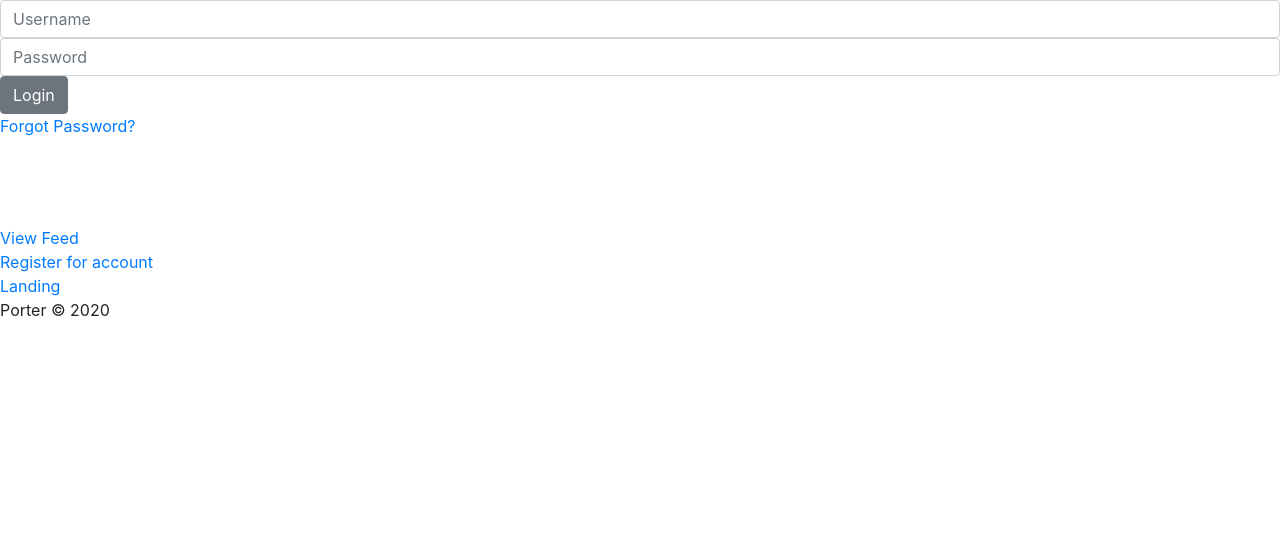
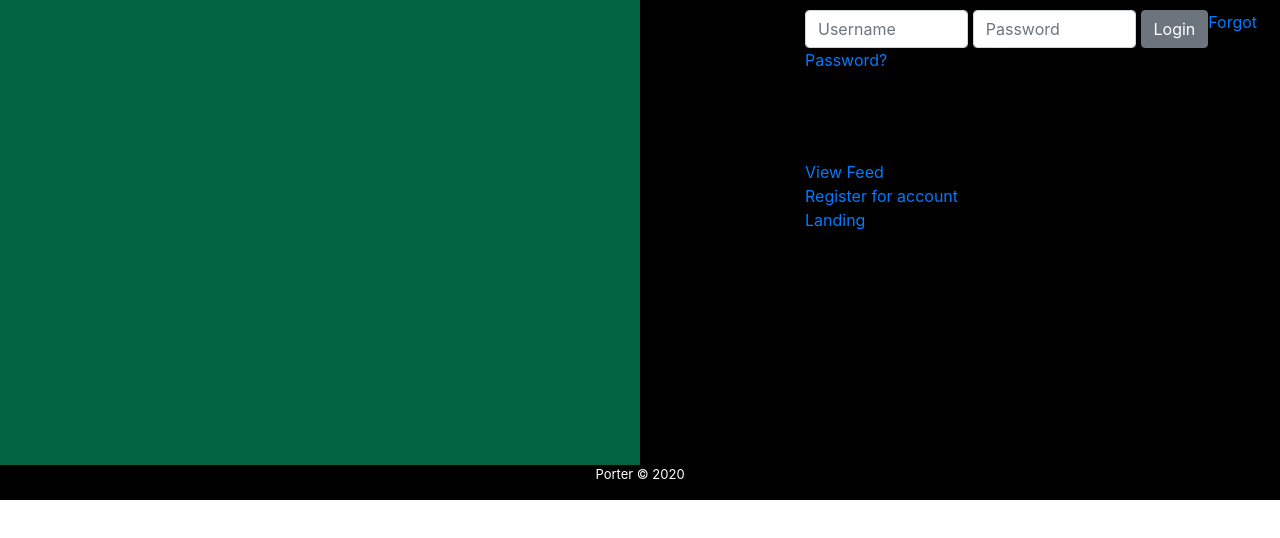
Before and after one commit to connorcaseyc/porter, a React (Create React App) app in the folder FrontEnd/porter-app4/: page /login in a window 1280 px wide. Shown: the top 538 px of the page. Built offline with nearby package versions, Linux system fonts and the light colour scheme.

Commit message:
end of class 2/18/20

```diff
--- a/FrontEnd/porter-app4/src/App.css
+++ b/FrontEnd/porter-app4/src/App.css
@@ -0,0 +1,67 @@
+#landingpage {
+    height: 500px;
+    color: white;
+    background-color: black;
+  }
+  #lefthalflanding {
+    float: left;
+    width: 50%;
+    height: 93%;
+    background-color: #006442;
+  }
+  #righthalflanding {
+    float: right;
+    width: 50%;
+    height: 93%;
+    padding: 10px;
+  }
+  #rightloginbar {
+    float: right;
+    width: 75%;
+  }
+  #loginuname {
+    float: left;
+    width: 35%;
+    margin-right: 5px;
+  }
+  #loginpword {
+    width: 35%;
+    float: left;
+    margin-right: 5px;
+  }
+  #loginbtn {
+    float: left;
+    display: block;
+  }
+  #forgotpwbtn {
+    float: right;
+    padding-right: 20px;
+  }
+  #landingfoot {
+    width: 100%;
+    text-align: center;
+    font-size: small;
+  }
+  #feedpage {
+    height: 750px;
+    color: white;
+    background-color: black;
+  }
+  #leftcol {
+    width: 30%;
+    float: left;
+    height: 90%;
+  }
+  #rightcol {
+    width: 70%;
+    float: right;
+    height: 90%;
+  }
+  #feedfoot {
+    display: block;
+    width: 100%;
+    text-align: center;
+  }
+  #cards {
+    color: black;
+  }
--- a/FrontEnd/porter-app4/src/App.tsx
+++ b/FrontEnd/porter-app4/src/App.tsx
@@ -10,7 +10,6 @@ import PostSubmit from './components/postSubmit';
 import LoginComponent from './components/Login/LoginContainer';
 import { Provider } from 'react-redux';
 import { store } from './Store';
-import { history } from './history/history';
 
 const App: React.FC = () => {
 
--- a/FrontEnd/porter-app4/src/action-mappers/login-actions.ts
+++ b/FrontEnd/porter-app4/src/action-mappers/login-actions.ts
@@ -1,6 +1,6 @@
 import { apiLogin } from '../remote/project2api';
 import { history } from '../history/history';
-import { Redirect } from 'react-router';
+import { IUser } from '../model/IUser';
 
 export const loginTypes = {
     SUCCESSFUL_LOGIN: 'LOGIN_SUCCESSFUL_LOGIN',
--- a/FrontEnd/porter-app4/src/components/postSubmit.tsx
+++ b/FrontEnd/porter-app4/src/components/postSubmit.tsx
@@ -2,7 +2,7 @@ import React, { useState } from 'react';
 import { Input, Form } from 'reactstrap';
 import { publishPost } from '../utilities/api';
 import { Link } from 'react-router-dom';
-import { networkInterfaces } from 'os';
+import { updateCurrentUser } from '../action-mappers/login-actions';
 
 export const PostSubmit:React.FC<any> = (props:any) => {
     const [textpost, setTextpost] = useState("");
--- a/FrontEnd/porter-app4/src/components/postTable.tsx
+++ b/FrontEnd/porter-app4/src/components/postTable.tsx
@@ -1,5 +1,5 @@
-import React, { useEffect, useState, SyntheticEvent } from 'react';
-import { Table, Button } from 'reactstrap';
+import React, { useEffect, useState } from 'react';
+import { Table } from 'reactstrap';
 import { getPostList } from '../utilities/api';
 import IPost from '../model/IPost';
 import { PostRow } from './PostRow';
```
Also changed, not shown: 2 other files (tests, documents, lock files or other folders).
